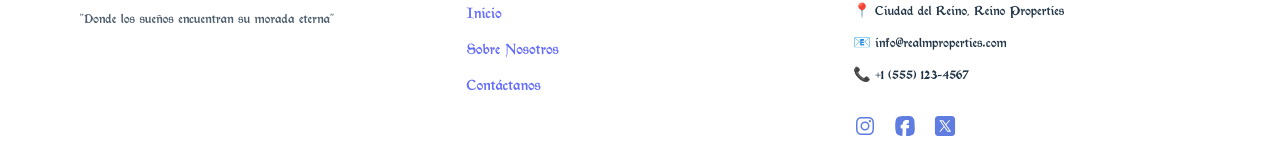
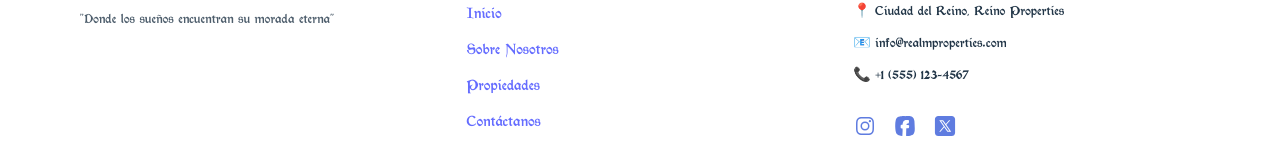
Before and after one commit to cubandeveloper89/realestate, a Vue app: page /login in a window 1280 px wide. Shown: the part 991-1155 px from the top of the page. Built offline with nearby package versions, Linux system fonts and the light colour scheme.

Commit message:
feat: align public navigation

```diff
--- a/src/components/Footer.vue
+++ b/src/components/Footer.vue
@@ -15,7 +15,7 @@
       <div class="flex flex-col items-center md:items-start gap-3">
         <h3 class="font-morris text-lg text-[#5F7CE0] mb-2">Navegación</h3>
         <router-link
-          to="/"
+          to="/home"
           class="hover:text-[#5F7CE0] transition-colors duration-300"
         >
           Inicio
@@ -25,6 +25,12 @@
           class="hover:text-[#5F7CE0] transition-colors duration-300"
         >
           Sobre Nosotros
+        </router-link>
+        <router-link
+          to="/properties"
+          class="hover:text-[#5F7CE0] transition-colors duration-300"
+        >
+          Propiedades
         </router-link>
         <router-link
           to="/contact"
--- a/src/components/HeaderComponent.vue
+++ b/src/components/HeaderComponent.vue
@@ -4,7 +4,7 @@
       <div class="flex justify-between items-center h-16">
         <!-- Logo -->
         <div class="flex-shrink-0">
-          <router-link to="/" class="flex items-center space-x-2 group">
+          <router-link to="/home" class="flex items-center space-x-2 group">
             <!-- Puedes reemplazar esto con tu logo -->
               <img
                 src="../assets/img/shape.png"
@@ -137,6 +137,10 @@ const closeMobileMenu = (): void => {
 }
 
 const isActiveRoute = (href: string): boolean => {
+  if (href === "/properties") {
+    return route.path.startsWith("/properties")
+  }
+
   return route.path === href
 }
 
```
